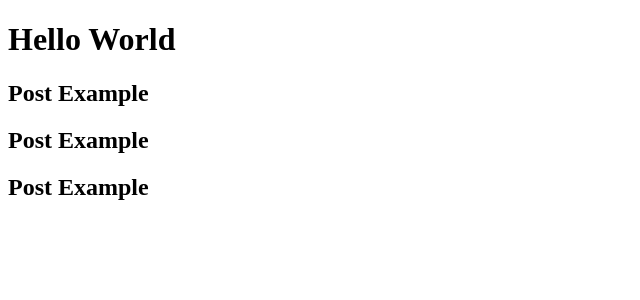
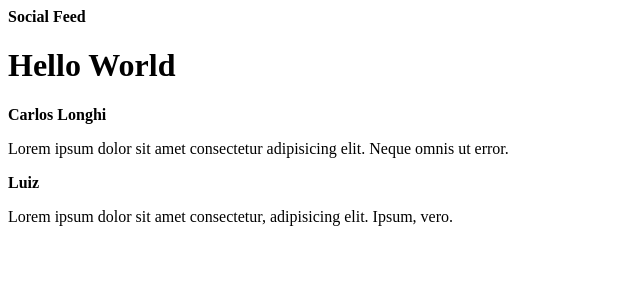
Before and after one commit to CarlosLonghi/React_Js_Fundamentals, a React (Vite) app: page / in a window 1280 px wide. Shown: the top 300 px of the page, without its empty margins (0-640 px from the left). Built offline with nearby package versions, Linux system fonts and the light colour scheme.

Commit message:
feat: create Header component

```diff
--- a/package.json
+++ b/package.json
@@ -6,7 +6,6 @@
   "scripts": {
     "dev": "vite",
     "build": "vite build",
-    "lint": "eslint . --ext js,jsx --report-unused-disable-directives --max-warnings 0",
     "preview": "vite preview"
   },
   "dependencies": {
@@ -17,10 +16,6 @@
     "@types/react": "^18.2.37",
     "@types/react-dom": "^18.2.15",
     "@vitejs/plugin-react": "^4.2.0",
-    "eslint": "^8.53.0",
-    "eslint-plugin-react": "^7.33.2",
-    "eslint-plugin-react-hooks": "^4.6.0",
-    "eslint-plugin-react-refresh": "^0.4.4",
     "vite": "^5.0.0"
   }
 }
--- a/src/App.jsx
+++ b/src/App.jsx
@@ -1,13 +1,21 @@
+import { Header } from "./components/Header"
 import { Post } from "./components/Post"
 
 export function App() {
 
   return (
     <>
+      <Header/>
       <h1>Hello World</h1>
-      <Post/>
-      <Post/>
-      <Post/>
+      <Post
+        author="Carlos Longhi"
+        content="Lorem ipsum dolor sit amet consectetur adipisicing elit. Neque omnis ut error."
+      />
+
+      <Post
+        author="Luiz"
+        content="Lorem ipsum dolor sit amet consectetur, adipisicing elit. Ipsum, vero."
+      />
     </>
   )
 }
--- /dev/null
+++ b/src/components/Header.jsx
@@ -0,0 +1,5 @@
+export function Header() {
+  return (
+    <strong className="header">Social Feed</strong>
+  )
+}
--- a/src/components/Post.jsx
+++ b/src/components/Post.jsx
@@ -1,7 +1,9 @@
-export function Post() {
+export function Post(props) {
+
   return (
     <>
-      <h2>Post Example</h2>
+      <strong>{props.author}</strong>
+      <p>{props.content}</p>
     </>
   )
 }
```
Also changed, not shown: .eslintrc.cjs (deleted), 1 other file (tests, documents, lock files or other folders).
